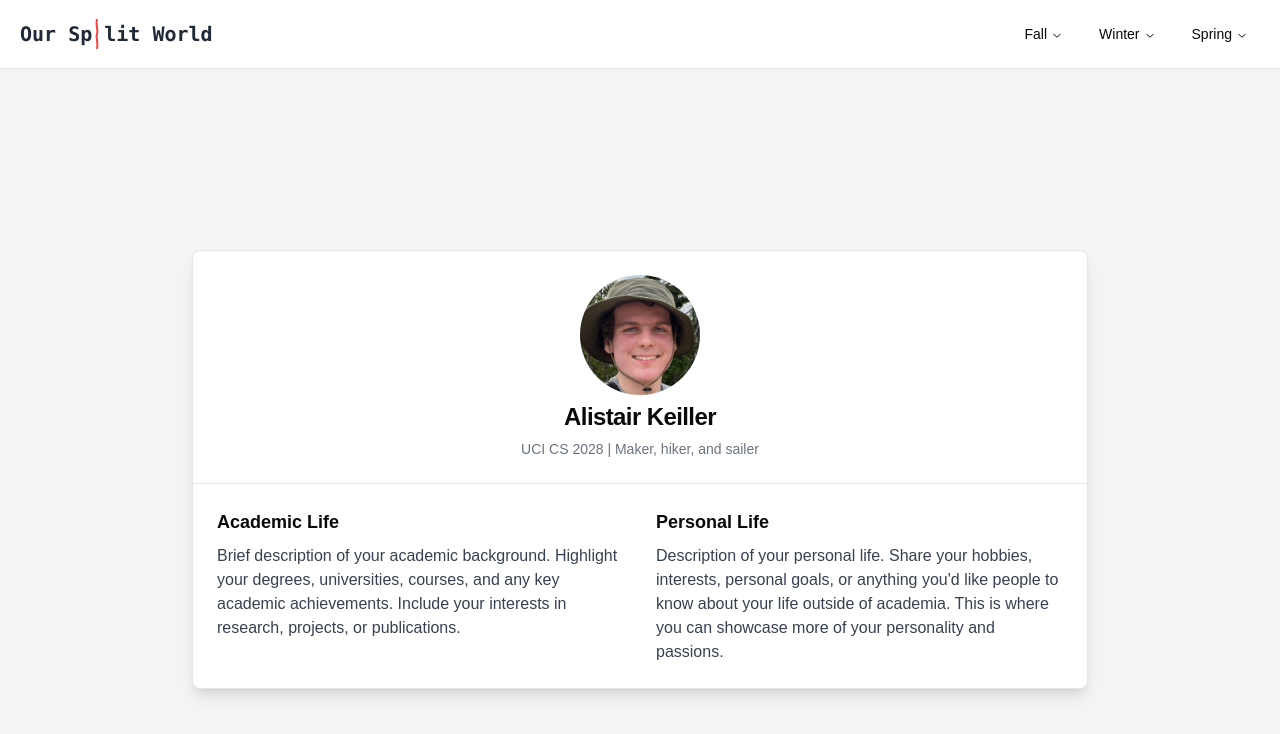
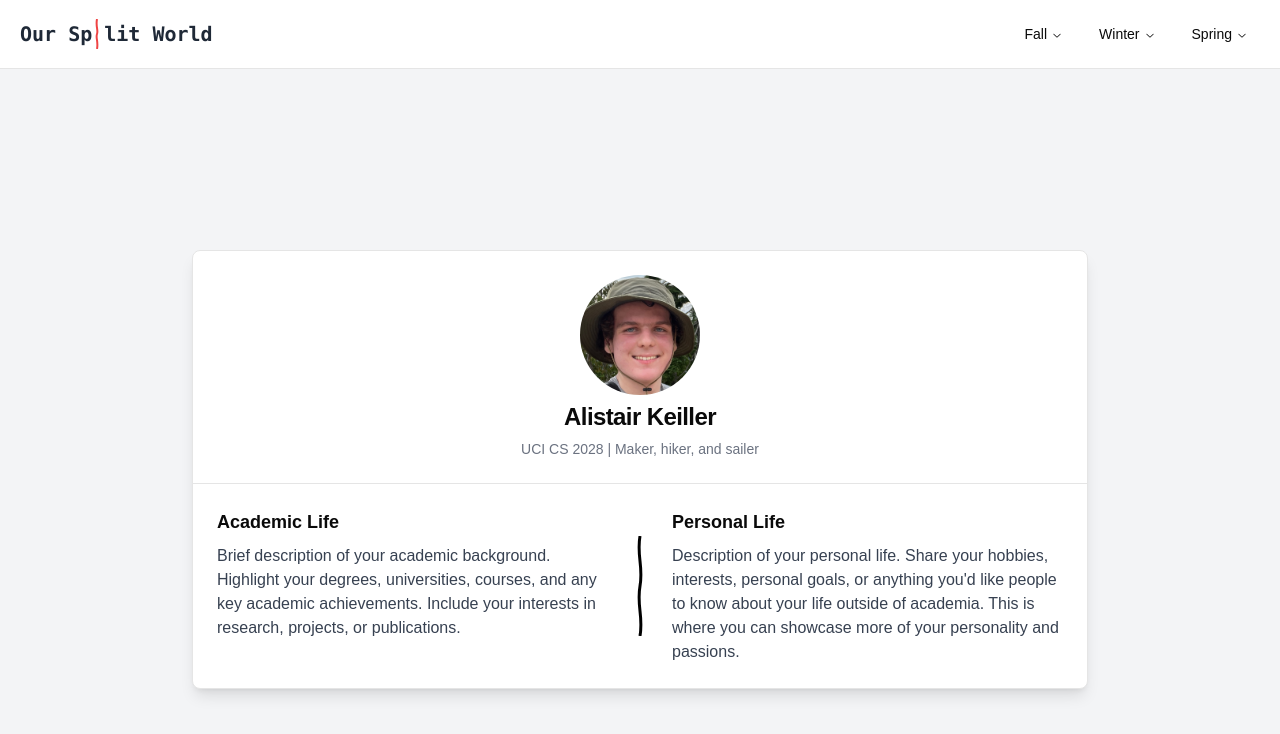
Before and after one commit to AlistairKeiller/digital-archive-shadcn, a Next.js app: page / in a window 1280 px wide. Shown: the top 734 px of the page. Built offline with nearby package versions, Linux system fonts and the light colour scheme.

Commit message:
fix squiggle

```diff
--- a/components/profilecard.tsx
+++ b/components/profilecard.tsx
@@ -31,6 +31,25 @@ export function ProfileCard() {
                             </p>
                         </div>
 
+                        {/* Red line separator */}
+                        <div className="relative flex items-center justify-center">
+                            <svg
+                                className="absolute top-1/2 left-1/2 transform -translate-x-1/2 -translate-y-1/2"
+                                width="15"
+                                height="100"
+                                viewBox="0 0 15 100"
+                                fill="none"
+                                xmlns="http://www.w3.org/2000/svg"
+                            >
+                                <path
+                                    d="M7.5 0C4 20 11 30 7.5 50C4 70 11 80 7.5 100"
+                                    stroke="#000000"
+                                    strokeWidth="3"
+                                />
+                            </svg>
+
+                        </div>
+
                         {/* Personal Section */}
                         <div className="w-full md:w-1/2">
                             <h3 className="text-lg font-semibold mb-2">Personal Life</h3>
```
Lines whose indentation alone changed are shown as unchanged.
